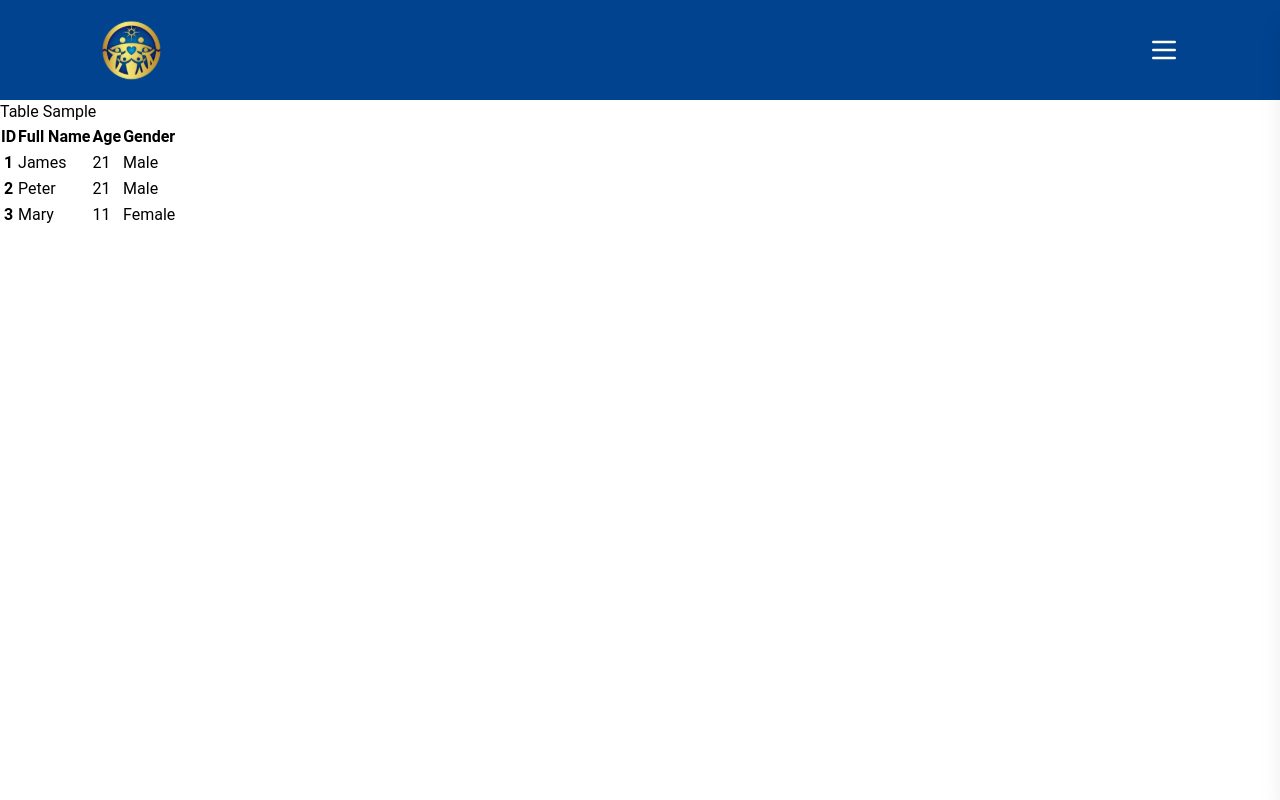
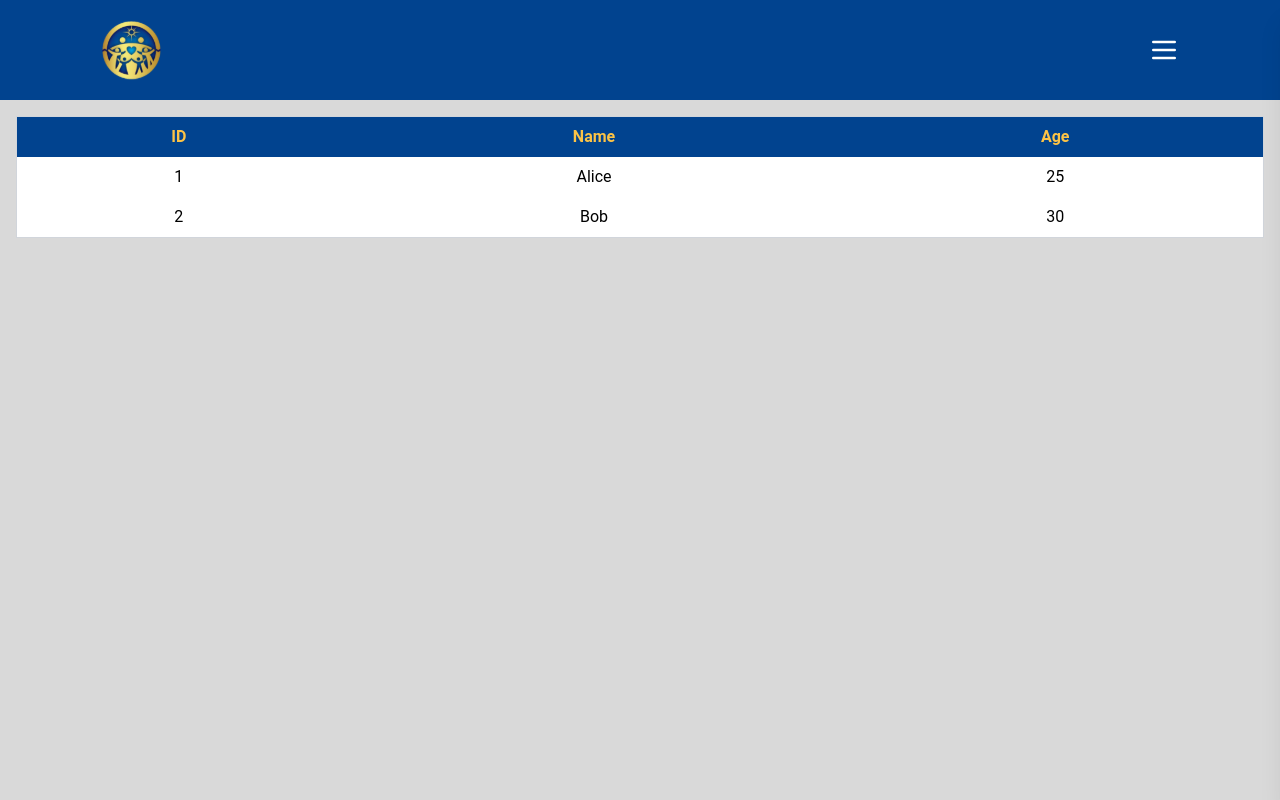
Before and after one commit to CoderTofu/FFWPU_System, a Next.js app: page /sample in a window 1280 px wide. Shown: the top 800 px of the page. Built offline with nearby package versions, Linux system fonts and the light colour scheme.

Commit message:
parameters, custom css, dummy data

```diff
--- a/src/app/(tutorial)/sample/page.tsx
+++ b/src/app/(tutorial)/sample/page.tsx
@@ -1,13 +1,17 @@
 import Table from "@/components/Table";
 
 export default function JamesPage() {
-    return (<div>
-        <h1>Table Sample</h1>
+    const headers = ["ID", "Name", "Age"];
+    const data = [
+      { ID: 1, Name: "Alice", Age: 25 },
+      { ID: 2, Name: "Bob", Age: 30 },
+    ];
 
-        <Table/>
-
-    </div>
-
-
+    return (
+        <div className="p-4 bg-[#D9D9D9] min-h-screen justify-center items-center">
+        <div className="bg-white">
+          <Table headers={headers} data={data} />
+        </div>
+      </div>
     );
 }
--- a/src/components/Table.tsx
+++ b/src/components/Table.tsx
@@ -1,36 +1,43 @@
-export default function Table(){
-    return (<div className="App">
-        <table>
+interface TableProps {
+    headers: string[];
+    data: { [key: string]: string | number }[];
+  }
+
+const Table: React.FC<TableProps> = ({ headers, data }) => {
+return (
+    <div className="overflow-x-auto">
+    <table className="w-full border-collapse border border-gray-300">
         <thead>
-                <tr>
-                    <th>ID</th>
-                    <th>Full Name</th>
-                    <th>Age</th>
-                    <th>Gender</th>
+        <tr className="bg-[#01438F] text-[#FCC346]">
+            {headers.map((header, index) => (
+            <th key={index} className="px-4 py-2 text-center">
+                {header}
+            </th>
+            ))}
         </tr>
         </thead>
         <tbody>
+        {data.length > 0 ? (
+            data.map((row, rowIndex) => (
+            <tr key={rowIndex} className="hover:bg-[#D9D9D9]">
+                {headers.map((header, colIndex) => (
+                <td key={colIndex} className="px-4 py-2 text-center">
+                    {row[header] ?? "-"}
+                </td>
+                ))}
+            </tr>
+            ))
+        ) : (
             <tr>
-                    <th>1</th>
-                    <td>James</td>
-                    <td>21</td>
-                    <td>Male</td>
+            <td colSpan={headers.length} className="text-center py-4">
+                No data available
+            </td>
             </tr>
-                <tr>
-                    <th>2</th>
-                    <td>Peter</td>
-                    <td>21</td>
-                    <td>Male</td>
-                </tr>
-                <tr>
-                    <th>3</th>
-                    <td>Mary</td>
-                    <td>11</td>
-                    <td>Female</td>
-                </tr>
+        )}
         </tbody>
+    </table>
+    </div>
+);
+};
 
-        </table>
-    </div>);
-
-}
+export default Table;
```
Lines whose indentation alone changed are shown as unchanged.
